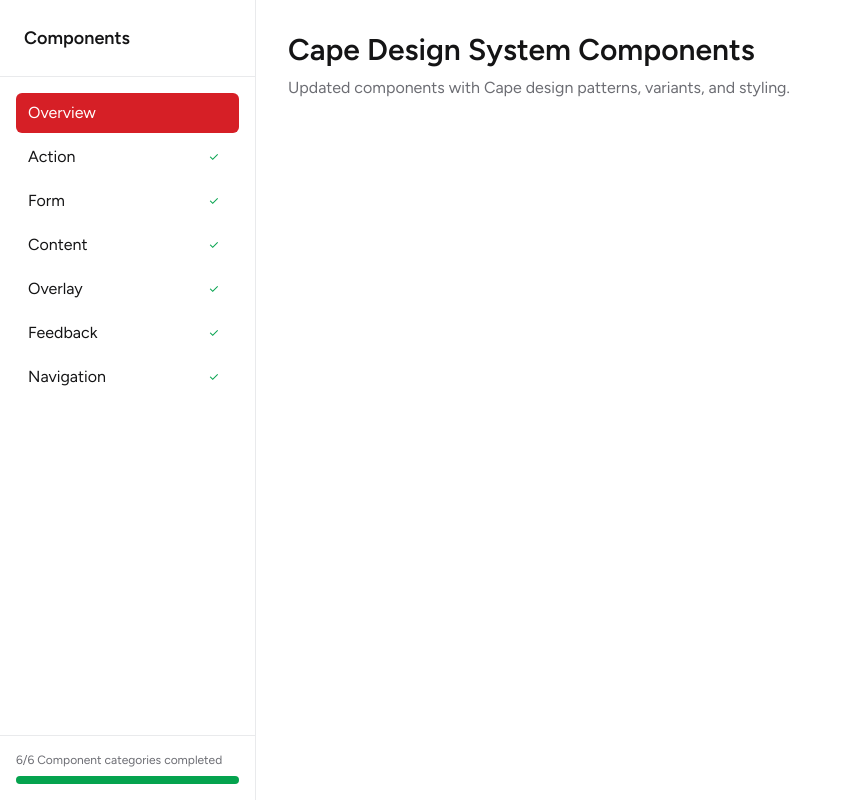
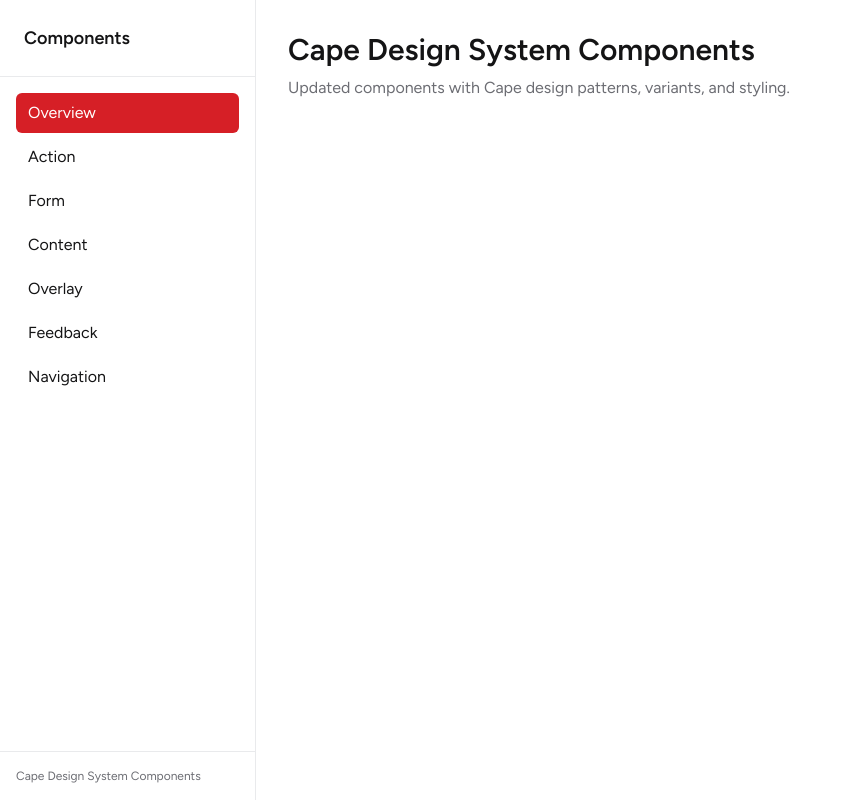
Before and after one commit to lucasbarcellos-dh/figma-make-template, a React (Vite) app: page / in a window 1280 px wide. Shown: the whole page, without its empty margins (0-852 px from the left). Built offline with nearby package versions, Linux system fonts and the light colour scheme.

Commit message:
Update App.tsx

```diff
--- a/figma-make-dist/App.tsx
+++ b/figma-make-dist/App.tsx
@@ -17,12 +17,12 @@ function App() {
 
   const navigationItems = [
     { id: "overview", label: "Overview", component: OverviewPage },
-    { id: "action", label: "Action", status: "completed", component: ActionPage },
-    { id: "form", label: "Form", status: "completed", component: FormPage },
-    { id: "content", label: "Content", status: "completed", component: ContentPage },
-    { id: "overlay", label: "Overlay", status: "completed", component: OverlayPage },
-    { id: "feedback", label: "Feedback", status: "completed", component: FeedbackPage },
-    { id: "navigation", label: "Navigation", status: "completed", component: NavigationPage },
+    { id: "action", label: "Action", component: ActionPage },
+    { id: "form", label: "Form", component: FormPage },
+    { id: "content", label: "Content", component: ContentPage },
+    { id: "overlay", label: "Overlay", component: OverlayPage },
+    { id: "feedback", label: "Feedback", component: FeedbackPage },
+    { id: "navigation", label: "Navigation", component: NavigationPage },
   ];
 
   const navigateToPage = (pageId: string) => {
@@ -66,22 +66,14 @@ function App() {
                 `}
               >
                 <span className="flex-1">{item.label}</span>
-                {item.status === 'completed' && (
-                  <span className="text-xs bg-success/20 text-success px-2 py-0.5 rounded-full">
-                    ✓
-                  </span>
-                )}
               </button>
             ))}
           </nav>
 
           <div className="p-4 border-t">
             <p className="text-xs text-muted-foreground">
-              6/6 Component categories completed
+              Cape Design System Components
             </p>
-            <div className="w-full bg-secondary rounded-full h-2 mt-2">
-              <div className="bg-success h-2 rounded-full" style={{ width: '100%' }}></div>
-            </div>
           </div>
         </div>
       </aside>
```
